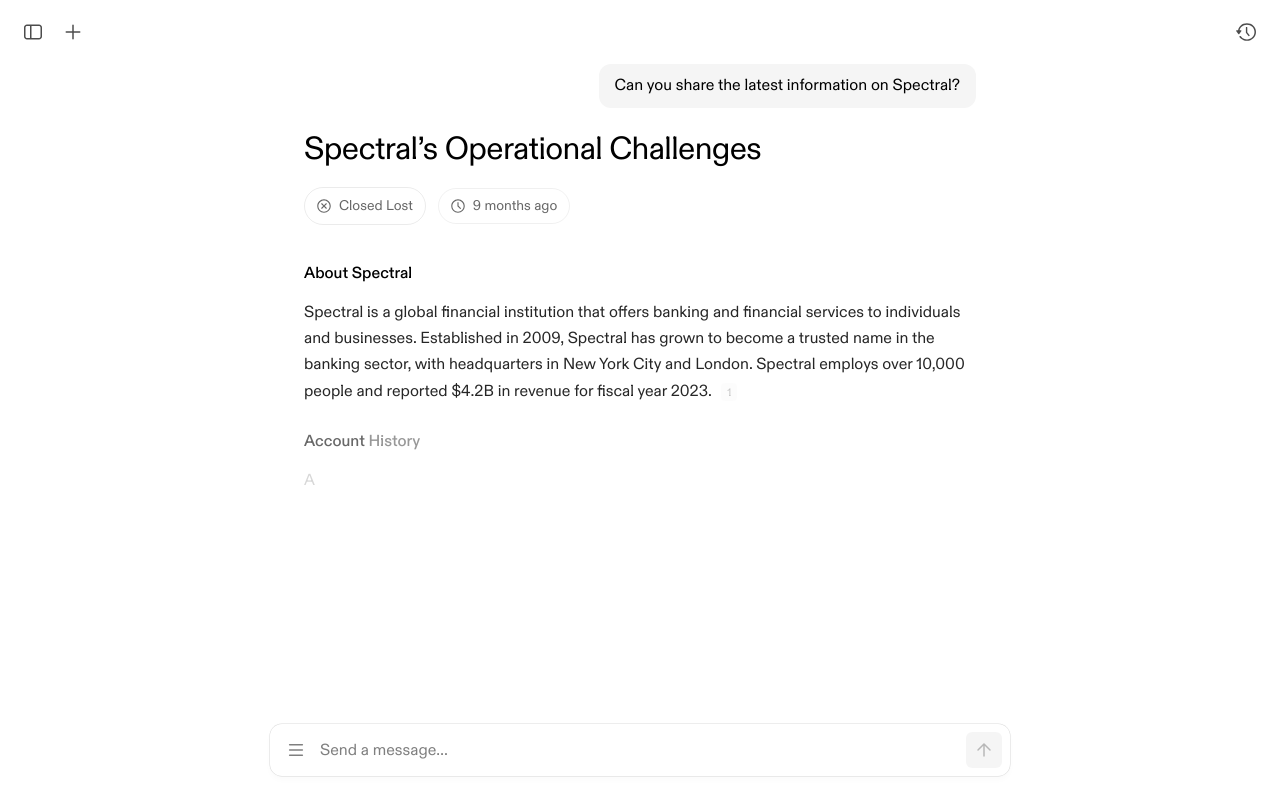
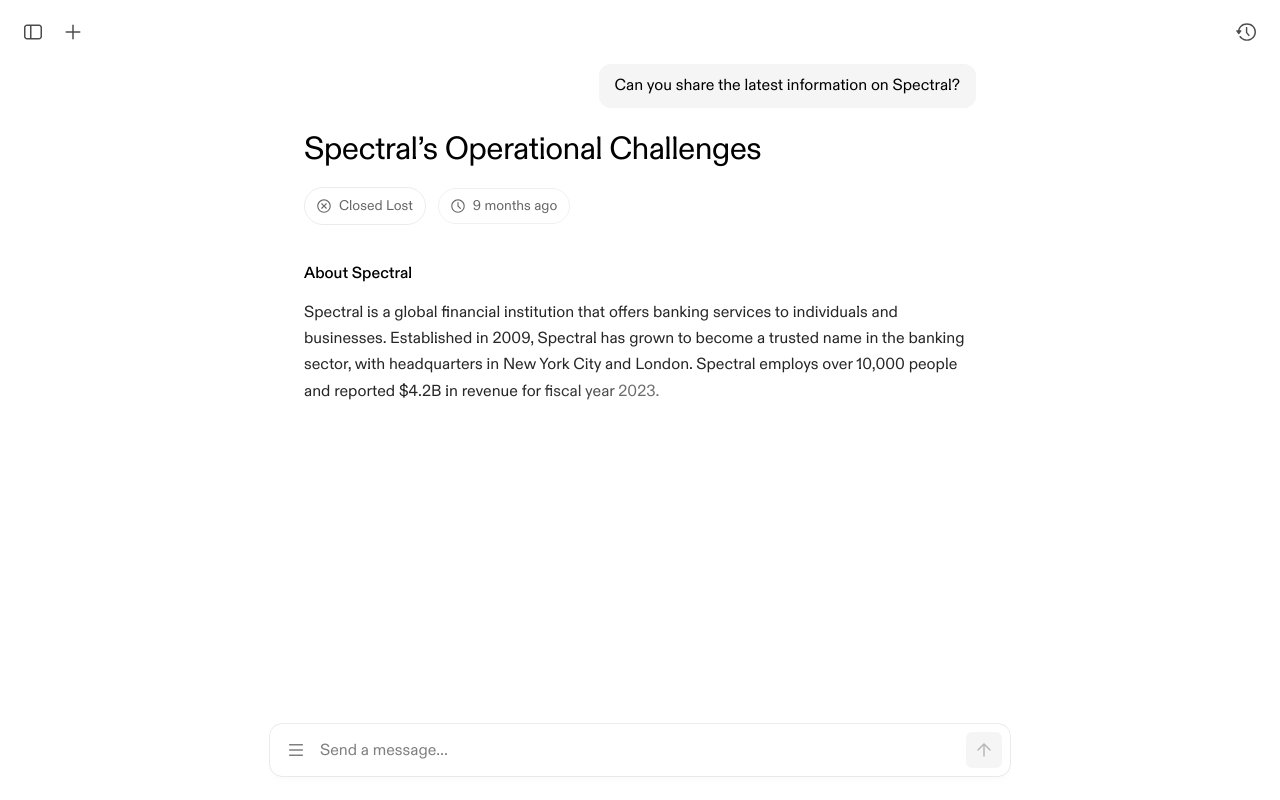
Before and after one commit to jmrhoades/tome-assistant-launch-thread, a Next.js app: page / in a window 1280 px wide. Both pictures are taken after a click on the button 413 px from the left and 656 px from the top of the page. Built offline with nearby package versions, Linux system fonts and the light colour scheme.

Commit message:
copy edits

```diff
--- a/app/components/button.js
+++ b/app/components/button.js
@@ -2,5 +2,5 @@
 
 export default function Button(props) {
 	const { size = 24, name = "sidebar-left-outline" } = props;
-	return <button className="button">{props.children}</button>;
+	return <button>{props.children}</button>;
 };
--- a/app/components/home.js
+++ b/app/components/home.js
@@ -15,7 +15,7 @@
 			className={styles.home}
 			initial={{ opacity: 0 }}
 			animate={{ opacity: state === 0 ? 1 : 0 }}
-			transition={{ duration: 0.1 }}
+			transition={{ duration: 0 }}
 
 		style={{
             pointerEvents: state === 0 ? "auto" : "none"
--- a/app/components/thread.js
+++ b/app/components/thread.js
@@ -20,6 +20,25 @@
 	const threadRef = React.useRef();
 
 	const p2Ref1 = React.useRef();
+
+	const userVariants = {
+		hidden: { opacity: 0, y: 0 },
+		visible: i => ({
+			opacity: 1,
+			y: 0,
+			transition: {
+				delay: i,
+				duration: 0.1,
+			},
+		}),
+		finished: {
+			opacity: 1,
+			y: 0,
+			transition: {
+				duration: 0,
+			},
+		},
+	};
 
 	const variants = {
 		hidden: { opacity: 0 },
@@ -46,14 +65,14 @@
 	const h1Words = h1.split(" ");
 
 	const p1 =
-		"Spectral is a global financial institution that offers banking and financial services to individuals and businesses. Established in 2009, Spectral has grown to become a trusted name in the banking sector, with headquarters in New York City and London. Spectral employs over 10,000 people and reported $4.2B in revenue for fiscal year 2023.";
+		"Spectral is a global financial institution that offers banking services to individuals and businesses. Established in 2009, Spectral has grown to become a trusted name in the banking sector, with headquarters in New York City and London. Spectral employs over 10,000 people and reported $4.2B in revenue for fiscal year 2023.";
 	const p1Words = p1.split(" ");
 
 	const h2 = "Account History";
 	const h2Words = h2.split(" ");
 
 	const p2 =
-		"A past employee at Prism connected with Claire Emerson (Vice President, Finance) at Spectral one year ago. The “Closed-Lost” decision is marked as “non-responsive”.";
+		"A past employee at Prism connected with Claire Emerson (Vice President, Finance) at Spectral nine months ago. The “Closed-Lost” decision is marked as “Lost to Competitor”.";
 
 	const p2Words = p2.split(" ");
 
@@ -61,7 +80,7 @@
 	const h3Words = h3.split(" ");
 
 	const p3 =
-		"Spectral recently received a fine from the SEC for filing a reporting late. There suggests to be a clear indication of operational efficiency improvements in order to file on-time.";
+		"Spectral recently received a fine from the SEC for filing reporting late. There suggests to be a clear indication of operational efficiency improvements in order to file on-time.";
 
 	const p3Words = p3.split(" ");
 
@@ -101,15 +120,15 @@
 	const emailP1Words = emailP1.split(" ");
 
 	const emailP2 =
-		"I hope this message finds you well. Last year we had a few conversations about how we could support Spectral’s financial and operational goals.";
+		"Last year we had a few conversations about how we could support Spectral’s financial and operational goals. We’ve got some interesting updates for you.";
 	const emailP2Words = emailP2.split(" ");
 
 	const emailP3 =
-		"Since we last spoke, Prism has been focusing on new ways to help finance teams automate manual processes and increase accuracy of financial reporting for year-end.";
+		"Prism helps finance teams automate manual processes. Senzo, a global bank of similar size, sped up the financial reporting process by 50% while cutting costs by 20%.";
 	const emailP3Words = emailP3.split(" ");
 
 	const emailP4 =
-		"Would you be open to a brief call next week to explore how Prism can better support your team and strategic initiatives?";
+		"Would you be open to a brief call to explore how Prism can help?";
 	const emailP4Words = emailP4.split(" ");
 
 	const emailP5 = "Best regards, Owen";
@@ -119,7 +138,8 @@
 	const textIncrement = 0.03;
 	const cardIncrement = 0.15;
 
-	const headingStart = delayIncrement * 8;
+	const startDelay = 0.25;
+	const headingStart = startDelay + 0.5;
 
 	const h1Start = headingStart + delayIncrement * 5;
 
@@ -222,8 +242,8 @@
 				[scrollRef.current, { y: yStop1 - 470 }, { duration: dur, delay: 0.1 }],
 				[scrollRef.current, { y: yStop1 - 494 }, { duration: dur, delay: 0.1 }],
 				[scrollRef.current, { y: yStop1 - 502 }, { duration: dur, delay: 0.1 }],
-				[scrollRef.current, { y: yStop1 - 538 }, { duration: dur, delay: 0.1 }],
-				[scrollRef.current, { y: yStop1 - 560 }, { duration: dur, delay: 0.1 }],
+				[scrollRef.current, { y: yStop1 - 526 }, { duration: dur, delay: 0.1 }],
+				//[scrollRef.current, { y: yStop1 - 560 }, { duration: dur, delay: 0.1 }],
 			];
 
 			animate(sequence);
@@ -246,8 +266,8 @@
 				[emailHeightRef.current, { height: 328 }, { duration: dur, delay: 0.1 }],
 				[emailHeightRef.current, { height: 352 }, { duration: dur, delay: 0.1 }],
 				[emailHeightRef.current, { height: 360 }, { duration: dur, delay: 0.1 }],
-				[emailHeightRef.current, { height: 396 }, { duration: dur, delay: 0.1 }],
-				[emailHeightRef.current, { height: 418 }, { duration: dur, delay: 0.1 }],
+				[emailHeightRef.current, { height: 384 }, { duration: dur, delay: 0.1 }],
+				//[emailHeightRef.current, { height: 418 }, { duration: dur, delay: 0.1 }],
 			];
 
 			animate(heightSequence);
@@ -266,9 +286,9 @@
 				<div className={styles.threadcontent}>
 					<motion.div
 						className={styles.user}
-						custom={delayIncrement * 1}
+						custom={startDelay}
 						animate={phase1}
-						variants={variants}
+						variants={userVariants}
 						initial={false}
 					>
 						Can you share the latest information on Spectral?
--- a/app/layout.js
+++ b/app/layout.js
@@ -1,6 +1,7 @@
 import "./styles/reset.css";
 import "./styles/globals.css";
 import "./styles/colors.css";
+import "./styles/type.css";
 import "./styles/buttons.css";
 import "./styles/inputs.css";
 import "./styles/ui.css";
--- a/app/page.js
+++ b/app/page.js
@@ -83,7 +83,7 @@
 						className={styles.cards}
 						initial={{ opacity: 0 }}
 						animate={{ opacity: state === 0 ? 1 : 0 }}
-						transition={{ duration: 0.25 }}
+						transition={{ duration: 0 }}
 					>
 						{cards.map(o => (
 							<PresetCard
--- a/app/styles/globals.css
+++ b/app/styles/globals.css
@@ -16,9 +16,7 @@
 body {
   background: var(--background);
 
-  font-size: 14px;
-  line-height: 18px;
-  color: var(--t8);
+
 }
 
 a {
--- /dev/null
+++ b/app/styles/type.css
@@ -0,0 +1,8 @@
+/*
+Body
+*/
+body {
+    font-size: 14px;
+    line-height: 20px;
+    color: var(--t8);
+}
```
